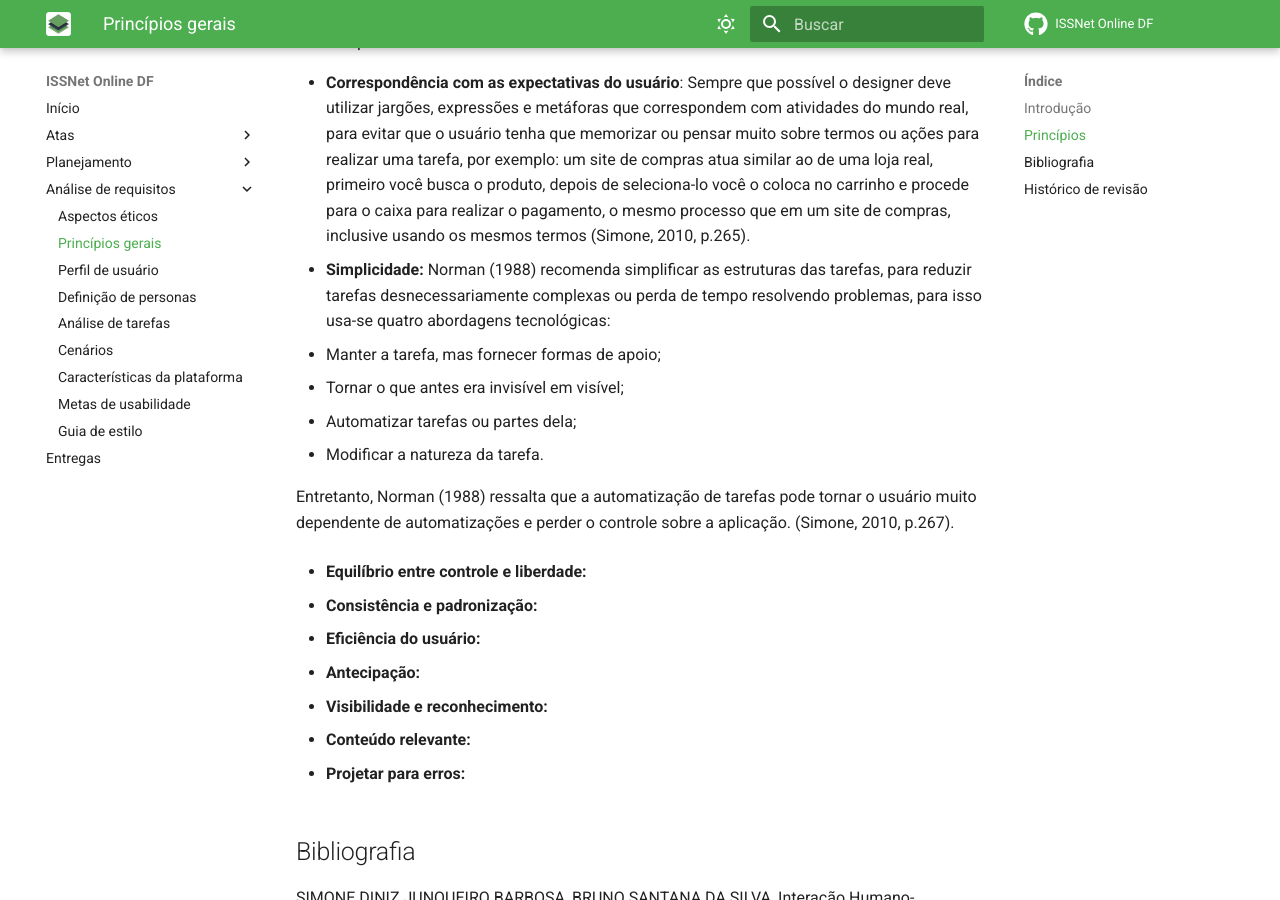
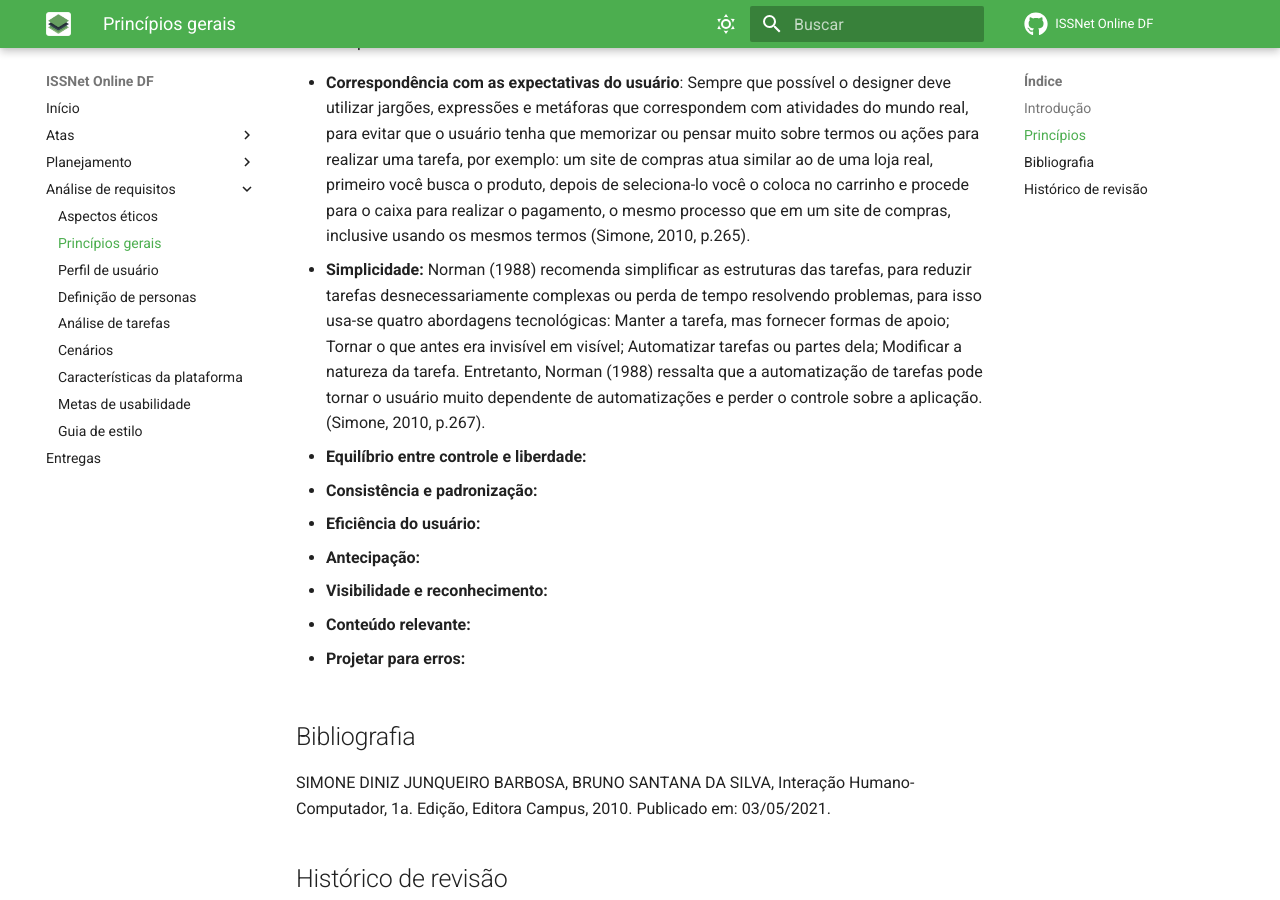
Before and after one commit to Interacao-Humano-Computador/2023.1-ISSNet, an MkDocs documentation site: the page built from gitpages/docs/analise_de_requisitos/principios_gerais.md, in a window 1280 px wide and 900 px high, scrolled down 431 px. Built offline with MkDocs 1.6.1 and Material for MkDocs 9.7.7, drawn with Linux system fonts in a browser that asks for light colours; comment, search, counter and statistics services are not loaded.

Commit message:
Pequena correção

```diff
--- a/gitpages/docs/analise_de_requisitos/principios_gerais.md
+++ b/gitpages/docs/analise_de_requisitos/principios_gerais.md
@@ -5,14 +5,7 @@ A literatura de Interação Humano Computador tem muitos princípios, diretrizes
 ## Princípios
 
 - **Correspondência com as expectativas do usuário**: Sempre que possível o designer deve utilizar jargões, expressões e metáforas que correspondem com atividades do mundo real, para evitar que o usuário tenha que memorizar ou pensar muito sobre termos ou ações para realizar uma tarefa, por exemplo: um site de compras atua similar ao de uma loja real, primeiro você busca o produto, depois de seleciona-lo você o coloca no carrinho e procede para o caixa para realizar o pagamento, o mesmo processo que em um site de compras, inclusive usando os mesmos termos (Simone, 2010, p.265).
-- **Simplicidade:** Norman (1988) recomenda simplificar as estruturas das tarefas, para reduzir tarefas desnecessariamente complexas ou perda de tempo resolvendo problemas, para isso usa-se quatro abordagens tecnológicas:
-
-  - Manter a tarefa, mas fornecer formas de apoio;
-  - Tornar o que antes era invisível em visível;
-  - Automatizar tarefas ou partes dela;
-  - Modificar a natureza da tarefa.
-
-  Entretanto, Norman (1988) ressalta que a automatização de tarefas pode tornar o usuário muito dependente de automatizações e perder o controle sobre a aplicação. (Simone, 2010, p.267).
+- **Simplicidade:** Norman (1988) recomenda simplificar as estruturas das tarefas, para reduzir tarefas desnecessariamente complexas ou perda de tempo resolvendo problemas, para isso usa-se quatro abordagens tecnológicas: Manter a tarefa, mas fornecer formas de apoio; Tornar o que antes era invisível em visível; Automatizar tarefas ou partes dela; Modificar a natureza da tarefa. Entretanto, Norman (1988) ressalta que a automatização de tarefas pode tornar o usuário muito dependente de automatizações e perder o controle sobre a aplicação. (Simone, 2010, p.267).
 
 - **Equilíbrio entre controle e liberdade:**
 
```
